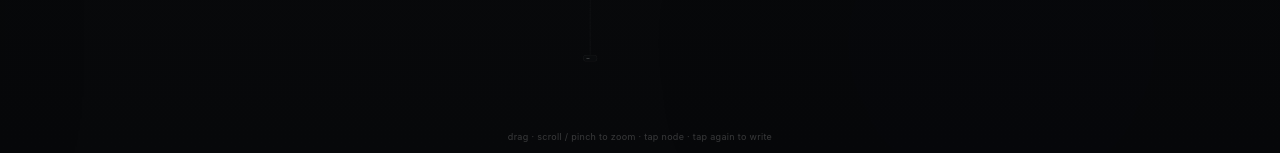
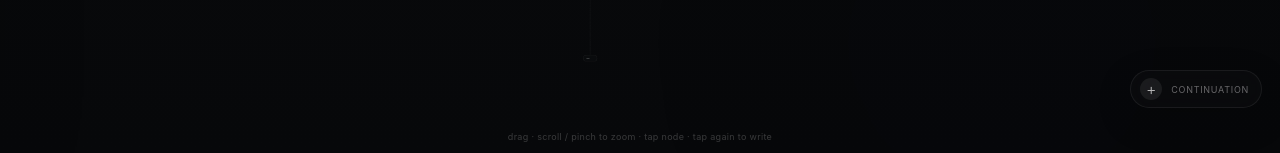
Before and after one commit to vnprr/projects, a React (Vite) app in the folder storyspace-vite/: page / in a window 1280 px wide. Shown: the part 644-797 px from the top of the page. Built offline with nearby package versions, Linux system fonts and the light colour scheme.

Commit message:
Storyspace: add quiet graph continuation control

```diff
--- a/storyspace-vite/src/components/canvas.css
+++ b/storyspace-vite/src/components/canvas.css
@@ -108,3 +108,36 @@
   .semantic-map-node p{font-size:9px}
   .semantic-map-node.is-current{transform:scale(1.018)}
 }
+
+.canvas-scene.is-layout-pending .react-flow__viewport{opacity:.34}
+.react-flow__viewport{transition:opacity .2s ease}
+.graph-add{
+  position:absolute;
+  z-index:35;
+  right:max(18px,var(--safe-right));
+  bottom:max(48px,calc(var(--safe-bottom) + 30px));
+  display:flex;
+  align-items:center;
+  gap:9px;
+  min-height:38px;
+  padding:7px 12px 7px 9px;
+  border:1px solid rgba(255,255,255,.07);
+  border-radius:999px;
+  background:rgba(12,13,16,.68);
+  color:rgba(255,255,255,.7);
+  box-shadow:0 12px 36px rgba(0,0,0,.18);
+  backdrop-filter:blur(18px);
+  -webkit-backdrop-filter:blur(18px);
+  transition:transform .18s ease,background .18s ease,border-color .18s ease;
+}
+.graph-add:hover{transform:translateY(-2px);background:rgba(18,19,23,.78);border-color:rgba(255,255,255,.11)}
+.graph-add span{
+  width:22px;height:22px;display:grid;place-items:center;border-radius:50%;
+  background:rgba(255,255,255,.07);font-size:16px;font-weight:300;line-height:1;
+}
+.graph-add em{font-size:9px;font-style:normal;letter-spacing:.08em;text-transform:uppercase;color:rgba(255,255,255,.38)}
+@media(max-width:640px){
+  .graph-add{right:var(--safe-right);bottom:calc(var(--safe-bottom) + 34px);width:42px;height:42px;padding:0;justify-content:center}
+  .graph-add span{background:transparent;font-size:20px}
+  .graph-add em{display:none}
+}
```
